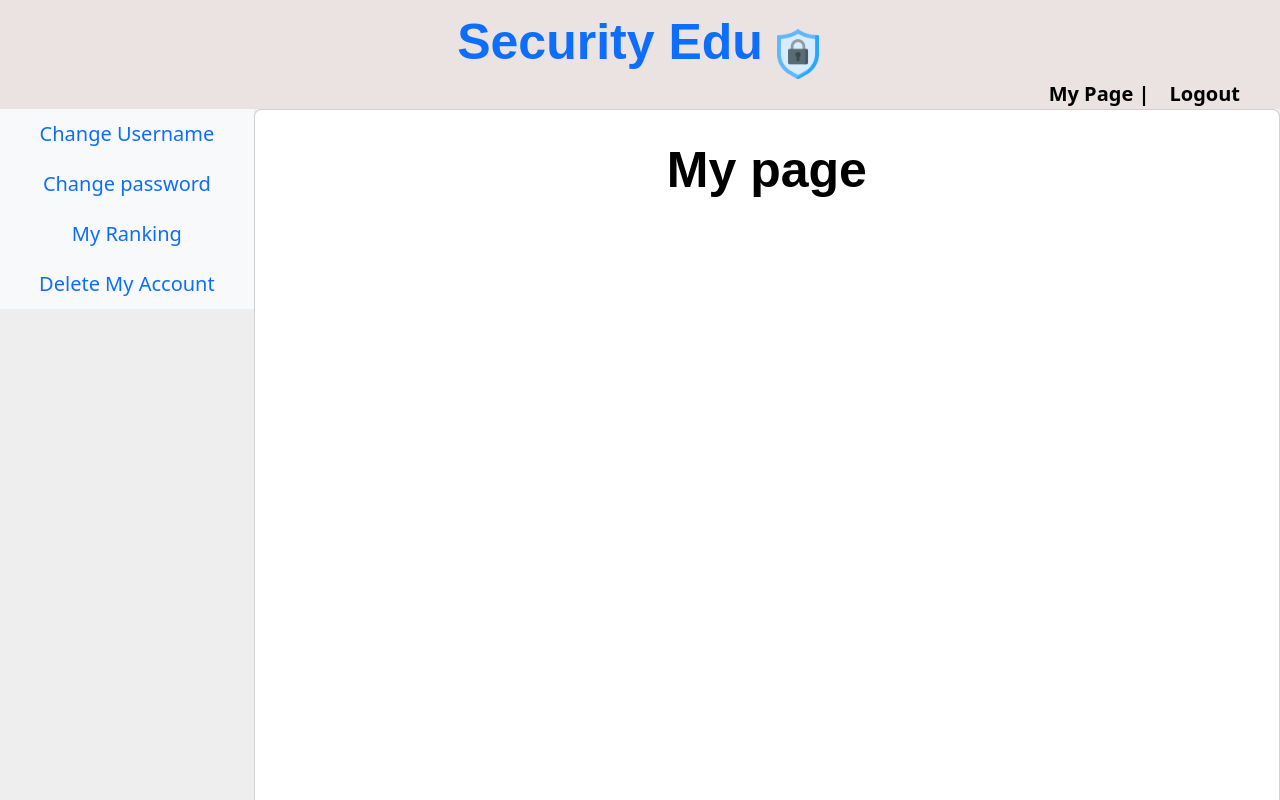
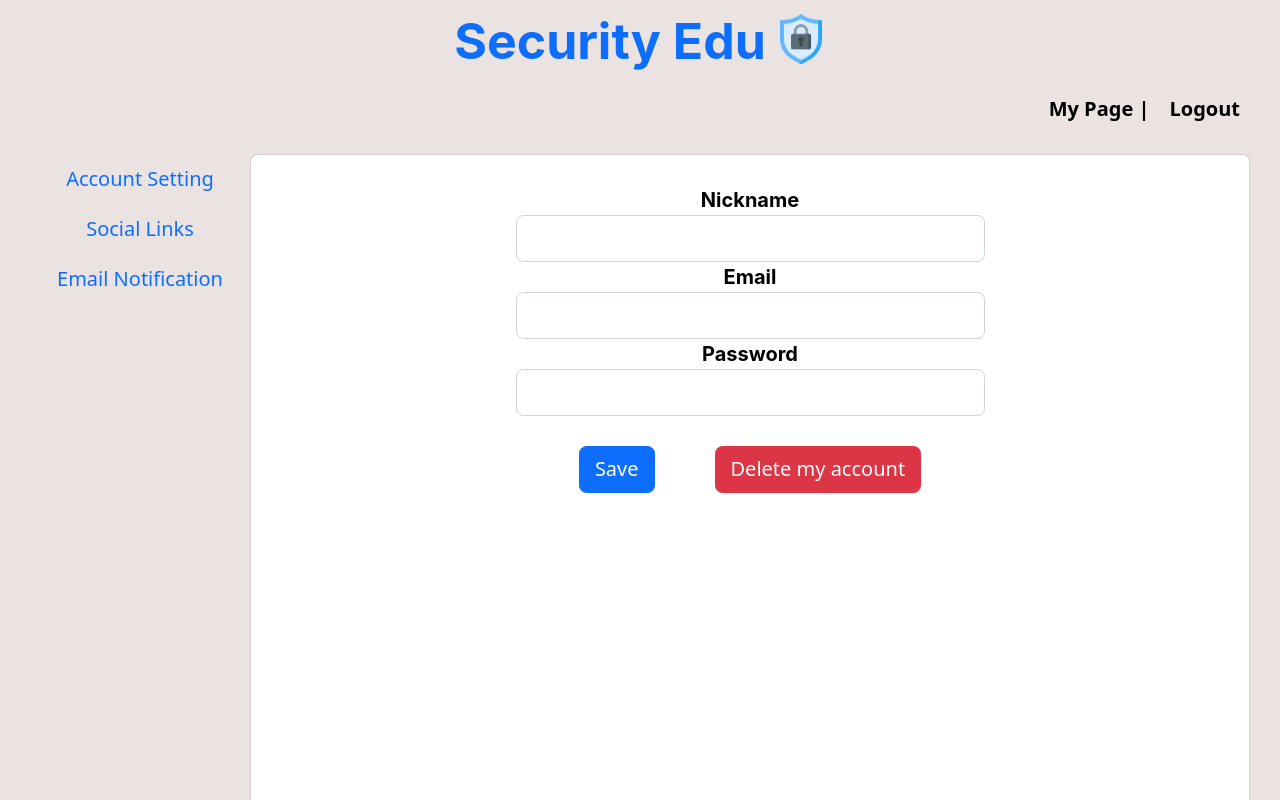
Before and after one commit to skkuse/2023spring_41class_team2, a React (Create React App) app in the folder frontend/: page /mypage in a window 1280 px wide. Shown: the top 800 px of the page. Built offline with nearby package versions, Linux system fonts and the light colour scheme.

Commit message:
chore: MyPage UI 조정

```diff
--- a/frontend/package.json
+++ b/frontend/package.json
@@ -13,6 +13,7 @@
     "@types/react-bootstrap": "^0.32.32",
     "@types/react-dom": "^18.0.11",
     "@types/react-redux": "^7.1.25",
+    "@types/react-toggle": "^4.0.3",
     "@types/styled-components": "^5.1.26",
     "@uiw/react-textarea-code-editor": "^2.1.1",
     "axios": "^1.4.0",
@@ -24,6 +25,7 @@
     "react-router-dom": "^6.11.1",
     "react-scripts": "5.0.1",
     "react-toastify": "^9.1.3",
+    "react-toggle": "^4.1.3",
     "redux-thunk": "^2.4.2",
     "styled-components": "^6.0.0-rc.1",
     "web-vitals": "^2.1.4"
--- a/frontend/src/components/Header.tsx
+++ b/frontend/src/components/Header.tsx
@@ -20,7 +20,7 @@ const Header: React.FC = () => {
                     width: '50px',
                     height: '50px',
                     marginLeft: '10px',
-                    marginTop: '0px',
+                    marginBottom: '30px',
                 }}
             />
            </StyledLink>
@@ -36,5 +36,5 @@ const HeaderContainer = styled.div`
     justify-content: center;
     align-items: center;
     margin-top: 10px;
-    background-color: ${(props) => props.theme.colors.background};
+    background-color: ${(props) => props.theme.colors.header};
 `;
--- a/frontend/src/components/NavBar.tsx
+++ b/frontend/src/components/NavBar.tsx
@@ -27,7 +27,7 @@ const NavBar: React.FC = () => {
     return (
         <NavBarContainer>
             <NavBarMenuContainer>
-                <StyledText style={{marginRight: '20px'}}> {nickname} </StyledText>
+                <NavBarText> {nickname} </NavBarText>
                 <StyledLink to="/mypage" style={{}}><NavBarText>My Page |</NavBarText></StyledLink>
                 { isAdmin && <Link to="/admin"><NavBarText>Admin |</NavBarText></Link> }
                 <StyledLink to =''> <NavBarText onClick={handleLogout}>Logout</NavBarText> </StyledLink>
@@ -63,8 +63,5 @@ const NavBarText = styled.span`
     margin-right: 20px;
     color: ${(props) => props.theme.colors.black};
     text-decoration: none;
-    &:hover {
-        text-decoration: underline;
-    }
     font-weight: bold;
 `
--- a/frontend/src/pages/MainPage.tsx
+++ b/frontend/src/pages/MainPage.tsx
@@ -6,6 +6,7 @@ import ProblemList from 'components/ProblemList';
 import { get } from 'http';
 import { AxiosResponse } from 'axios';
 import Leaderboard from 'components/Leaderboard';
+import { styled } from 'styled-components';
 
 const MainPage: React.FC = () => {
     const [problemList, setProblemList] = useState([]);
@@ -58,11 +59,7 @@ const MainPage: React.FC = () => {
     }, []);
 
     return (
-        <div style={{ backgroundColor: '#EBE2E2', minHeight: '100vh' }}>
-            <Container
-                className="d-flex justify-content-center align-items-start"
-                style={{ minHeight: '10vh' }}
-            >
+            <MainPageContainer>
                 <Row>
                     <Col xs={8} className="mt-4">
                         <Card className="p-4" style={{ minWidth: '600px' }}>
@@ -75,9 +72,17 @@ const MainPage: React.FC = () => {
                         </Card>
                     </Col>
                 </Row>
-            </Container>
-        </div>
+            </MainPageContainer>
     );
 };
 
 export default MainPage;
+
+const MainPageContainer = styled.div`
+    min-width: 100%;
+    display: flex;
+    justify-content: center;
+    align-items: center;
+    margin-top: 10px;
+    background-color: ${(props) => props.theme.colors.background};
+`
--- a/frontend/src/pages/MyPage.tsx
+++ b/frontend/src/pages/MyPage.tsx
@@ -1,15 +1,24 @@
-import React from 'react';
+import React, { useContext, useState } from 'react';
 import { Container, Row, Col, Card, Form, Button, Nav } from 'react-bootstrap';
-import { Left } from 'react-bootstrap/lib/Media';
+import { useLocation } from 'react-router-dom';
+import { styled } from 'styled-components';
+import { StyledText } from 'styles/StyledText';
+import { UserContext } from 'utils/UserProvider';
+import Toggle from 'react-toggle';
+import { commonAxios } from 'utils/commonAxios';
 
 const MyPage: React.FC = () => {
+    const location = useLocation();
+    const { isAdmin, userid, nickname } = useContext(UserContext);
+    const [ userInfo, setUserInfo ] = useState([]);
+
+
     return (
         <Container
             fluid
             className="d-flex  "
             style={{
                 minHeight: '100vh',
-                backgroundColor: '#EEEEEE',
                 margin: 0,
                 padding: 0,
             }}
@@ -17,43 +26,65 @@ const MyPage: React.FC = () => {
             <div
                 className="d-inline"
                 style={{
-                    backgroundColor: '#EEEEEE',
                     minHeight: '100vh',
                     display: 'inline-block',
                     flexGrow: 0.5,
                 }}
             >
-                <Nav className="col-md-12 d-none d-md-block bg-light sidebar  ">
+                <Nav className="col-md-12 d-none d-md-block sidebar m-4">
                     <Nav.Item>
-                        <Nav.Link href="#"> Change Username</Nav.Link>
+                        <Nav.Link href="/mypage?tab=accountsetting" active={location.search === '?tab=accountsetting'}>Account Setting</Nav.Link>
                     </Nav.Item>
                     <Nav.Item>
-                        <Nav.Link href="#">Change password</Nav.Link>
+                        <Nav.Link href="/mypage?tab=sociallinks" active={location.search === '?tab=sociallinks'}> Social Links </Nav.Link>
                     </Nav.Item>
                     <Nav.Item>
-                        <Nav.Link href="#">My Ranking</Nav.Link>
-                    </Nav.Item>
-                    <Nav.Item>
-                        <Nav.Link href="#">Delete My Account</Nav.Link>
+                        <Nav.Link href="/mypage?tab=emailnotification" active={location.search === '?tab=emailnotification'}> Email Notification </Nav.Link>
                     </Nav.Item>
                 </Nav>
             </div>
 
-            <Card className="p-4" style={{ minWidth: '1000px', flexGrow: 10 }}>
-                <div className="text-center mb-4 flex-fill">
-                    <h1
-                        style={{
-                            fontWeight: 'bold',
-                            fontFamily: 'Arial, sans-serif',
-                            display: 'inline',
-                        }}
-                    >
-                        My page
-                    </h1>
-                </div>
-            </Card>
+            {(location.search === '' || location.search === '?tab=accountsetting') && (
+                <Card className="m-4 p-4" style={{ minWidth: '1000px', flexGrow: 10 }}>
+                    <div className="text-center mb-4 flex-fill">
+                        <StyledText>Nickname</StyledText>
+                        <StyledFormControl></StyledFormControl>
+                        <StyledText>Email</StyledText>
+                        <StyledFormControl></StyledFormControl>
+                        <StyledText>Password</StyledText>
+                        <StyledFormControl></StyledFormControl>
+
+                        <Button className='m-4'>Save</Button>
+                        <Button className='m-4 btn-danger'>Delete my account</Button>
+                    </div>
+                </Card>
+            )}
+
+            {(location.search === '?tab=sociallinks') && (
+                <Card className="m-4 p-4" style={{ minWidth: '1000px', flexGrow: 10 }}>
+                    {/*need to impl*/}
+                </Card>
+            )}
+
+            {(location.search === '?tab=emailnotification') && (
+                <Card className="m-4 p-4" style={{ minWidth: '1000px', flexGrow: 10 }}>
+                    <div className="text-center mb-4 d-flex flex-column">
+                        <h3><StyledText>Subscription Management</StyledText></h3>
+                        <StyledText>Claim Notification</StyledText>
+                        <Toggle/>
+                    </div>
+                </Card>
+            )}
+
+
+
         </Container>
     );
 };
 
 export default MyPage;
+
+const StyledFormControl = styled(Form.Control)`
+    width: 50%;
+    margin: 0 auto;
+`;
--- a/frontend/src/styles/StyledText.ts
+++ b/frontend/src/styles/StyledText.ts
@@ -1,6 +1,7 @@
 import styled from 'styled-components';
 
 export const StyledText = styled.span`
-    font-weight: bold;
-    font-family: Arial, sans-serif;
+    font-weight: 700;
+    font-family: 'inter';
+    color: ${(props) => props.theme.colors.text};
 `;
--- a/frontend/src/styles/theme.ts
+++ b/frontend/src/styles/theme.ts
@@ -1,7 +1,11 @@
 export const theme = {
     colors: {
+        // header: '#121212',
+        // background: '#15171c',
+        header: '#EBE2E2',
         background: '#EBE2E2',
         green: '#03AC13',
-        black: '#000000'
+        black: '#000000',
+        white: '#FFFFFF',
     },
 };
```
Also changed, not shown: 1 other file (tests, documents, lock files or other folders).
